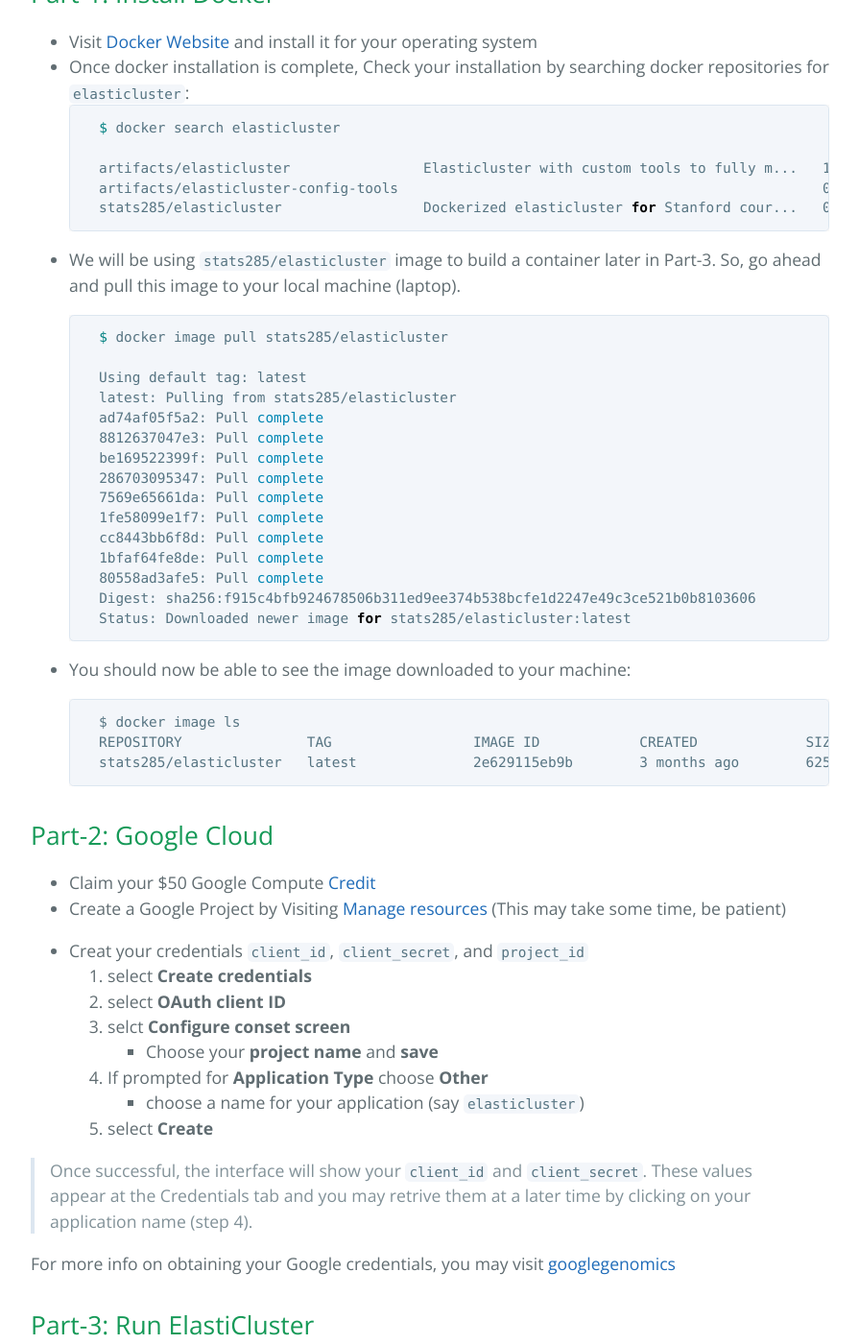
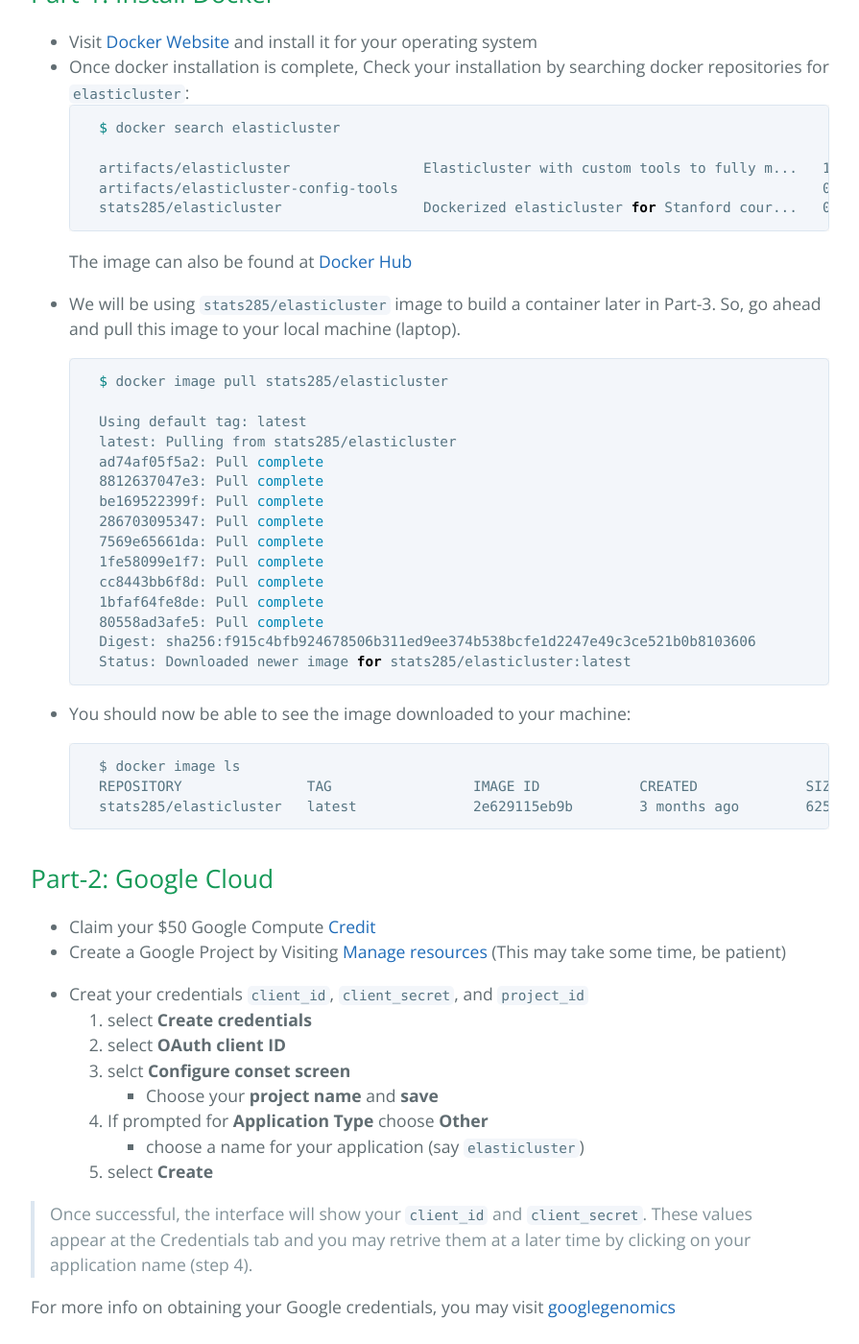
Before and after one commit to stats285/stats285.github.io, a Jekyll site: the page built from assets/assignments/02/assignment2.md, in a window 1280 px wide and 1400 px high, scrolled down 766 px. Shown: the whole window at 96% size, without its empty margins (192-1087 px from the left). Built offline with Jekyll 4.4.1, drawn with Linux system fonts in a browser that asks for light colours; the repository's description, which GitHub fills in, is left out; our own code applies the rules of GitHub Pages for plain Markdown files; some of the changed text lies outside the part shown.

Commit message:
updated docker

````diff
--- a/assets/assignments/02/assignment2.md
+++ b/assets/assignments/02/assignment2.md
@@ -20,7 +20,7 @@
     artifacts/elasticluster-config-tools                                                   0
     stats285/elasticluster                 Dockerized elasticluster for Stanford cour...   0
     ```
-
+    The image can also be found at [Docker Hub](https://hub.docker.com/r/stats285/elasticluster/)
 
 * We will be using `stats285/elasticluster` image to build a container later in Part-3. So, go ahead and pull this image to your local machine (laptop).
 
@@ -75,8 +75,8 @@
 
 * make a folder in your $HOME directory
     ```bash
-    mkdir elasticluster
+    mkdir ~/elasticluster
     ```
-
+*
 
 [Go back](https://stats285.github.io/assignments)
````
